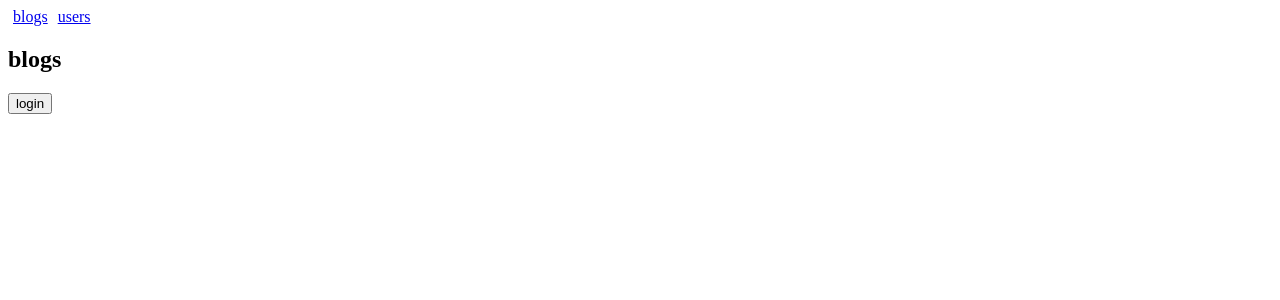
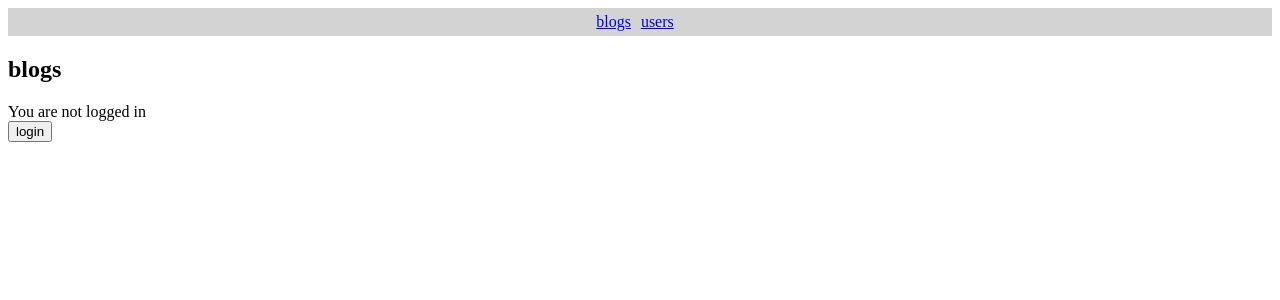
Before and after one commit to davidaranega96/fullstackopen-part7, a React (Vite) app in the folder fullstackopen-part5/bloglist-frontend/: page / in a window 1280 px wide. Shown: the top 300 px of the page. Built offline with nearby package versions, Linux system fonts and the light colour scheme; no server answers.

Commit message:
finished exercise 7.17

```diff
--- a/fullstackopen-part5/bloglist-frontend/src/App.jsx
+++ b/fullstackopen-part5/bloglist-frontend/src/App.jsx
@@ -6,7 +6,6 @@ import Notification from './components/Notification'
 import Users from './components/Users'
 import { clearNotification } from './reducers/notification'
 import { useSelector, useDispatch } from 'react-redux'
-import { logout } from './reducers/session'
 import { setBlogs } from './reducers/blogs'
 import blogService from './services/blogs'
 import usersService from './services/users'
@@ -35,23 +34,12 @@ const App = () => {
     usersService.getAll().then((users) => dispatch(setUsers(users)))
   }, [])
 
-  const handleLogout = () => {
-    dispatch(logout(null))
-    window.localStorage.removeItem('loggedUser')
-  }
-
   return (
     <Router>
       <Notification notification={notification} />
       <NavBar />
       <h2>blogs</h2>
-      {!session && <Login />}
-      {session && (
-        <div>
-          logged in as {session.name}{' '}
-          <button onClick={handleLogout}>logout</button>
-        </div>
-      )}
+      {!session && (<div>You are not logged in <Login /></div>)}
 
       <Routes>
         <Route path='/' element={<Blogs />} />
--- a/fullstackopen-part5/bloglist-frontend/src/components/NavBar.jsx
+++ b/fullstackopen-part5/bloglist-frontend/src/components/NavBar.jsx
@@ -1,13 +1,25 @@
 import { Link } from 'react-router-dom'
+import { useSelector, useDispatch } from 'react-redux'
+import { logout } from '../reducers/session'
 
 const NavBar = () => {
-  const padding = {
-    padding: 5
+  const dispatch = useDispatch()
+  const session = useSelector((state) => state.session)
+  const handleLogout = () => {
+    dispatch(logout(null))
+    window.localStorage.removeItem('loggedUser')
   }
+
   return (
-    <div>
-      <Link style={padding} to='/'>blogs</Link>
-      <Link style={padding} to='/users'>users</Link>
+    <div className='navbar' id='navbar'>
+      <Link className='link' to='/'>blogs</Link>
+      <Link className='link' to='/users'>users</Link>
+      {session && (
+        <div>
+          Logged in as {session.name}
+          <button onClick={handleLogout}>Logout</button>
+        </div>
+      )}
     </div>
   )
 }
--- a/fullstackopen-part5/bloglist-frontend/src/index.css
+++ b/fullstackopen-part5/bloglist-frontend/src/index.css
@@ -24,3 +24,29 @@
   padding: 10px;
   margin-bottom: 10px;
 }
+
+.navbar {
+  display: flex;
+  align-items: center;
+  justify-content: center;
+  background-color: lightgray;
+  padding: 5px
+}
+
+.navbar a {
+  margin-right: 10px; /* Adjust the margin between links */
+}
+
+.navbar .user-info {
+  margin-left: auto; /* Push user info and logout button to the right */
+  display: flex;
+  align-items: center;
+}
+
+.navbar button {
+  margin-left: 10px; /* Adjust the margin between user info and logout button */
+}
+
+.navbar link {
+  padding: 10
+}
```
